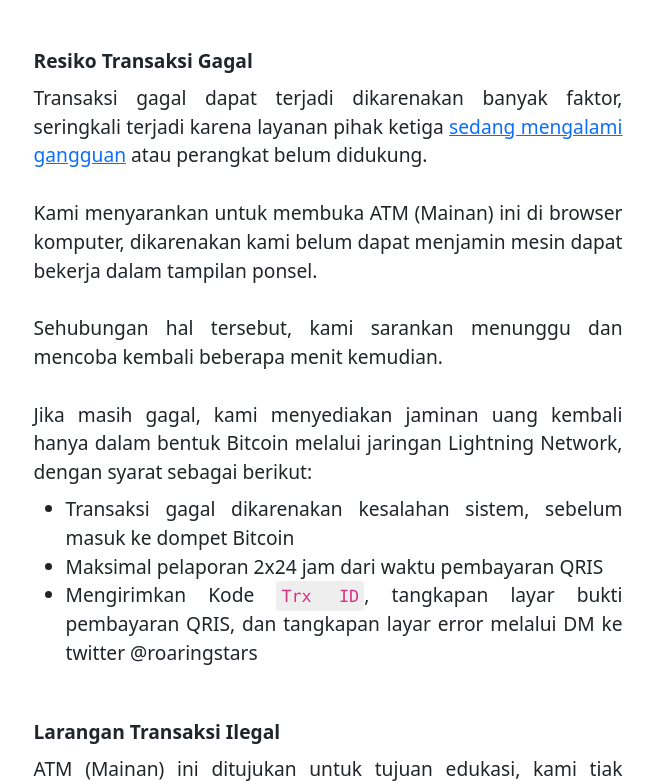
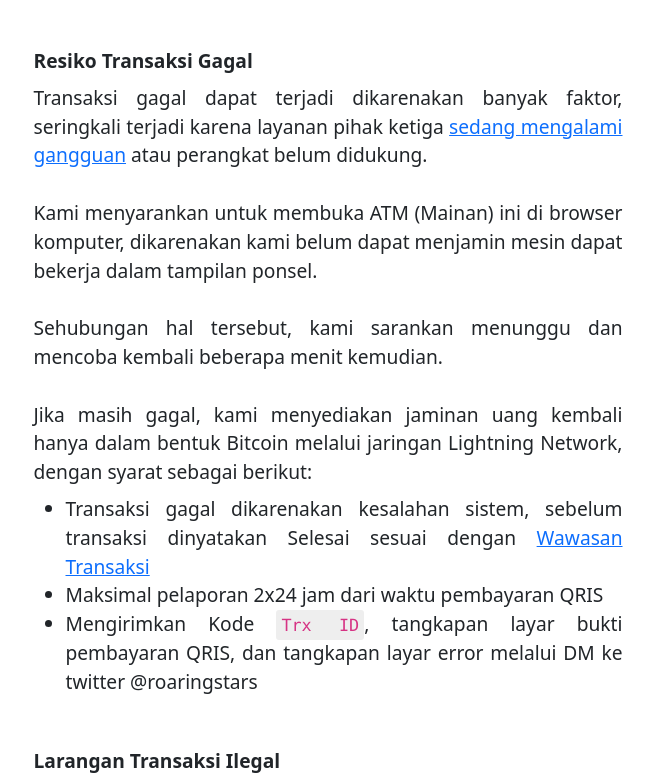
Before and after one commit to roaringstars/lightning-atm-mainan-ui, a Gatsby site: page /kebijakan-layanan in a window 1280 px wide. Shown: the part 405-1186 px from the top of the page, without its empty margins (312-966 px from the left). Built offline with nearby package versions, Linux system fonts and the light colour scheme; Gatsby itself is replaced by a stand-in of ours.

Commit message:
Update Kebijakan Layanan

```diff
--- a/src/pages/kebijakan-layanan.tsx
+++ b/src/pages/kebijakan-layanan.tsx
@@ -50,7 +50,7 @@ const TOS = () => {
                                 Jika masih gagal, kami menyediakan jaminan uang kembali hanya dalam bentuk Bitcoin melalui jaringan Lightning Network, dengan syarat
                                 sebagai berikut:<br />
                                 <ul className="mt-2">
-                                    <li>Transaksi gagal dikarenakan kesalahan sistem, sebelum masuk ke dompet Bitcoin</li>
+                                    <li>Transaksi gagal dikarenakan kesalahan sistem, sebelum transaksi dinyatakan Selesai sesuai dengan <Link to="/wawasan-transaksi">Wawasan Transaksi</Link></li>
                                     <li>Maksimal pelaporan 2x24 jam dari waktu pembayaran QRIS</li>
                                     <li>Mengirimkan Kode <code>Trx ID</code>, tangkapan layar bukti pembayaran QRIS, dan tangkapan layar error melalui DM ke twitter @roaringstars</li>
                                 </ul>
```
